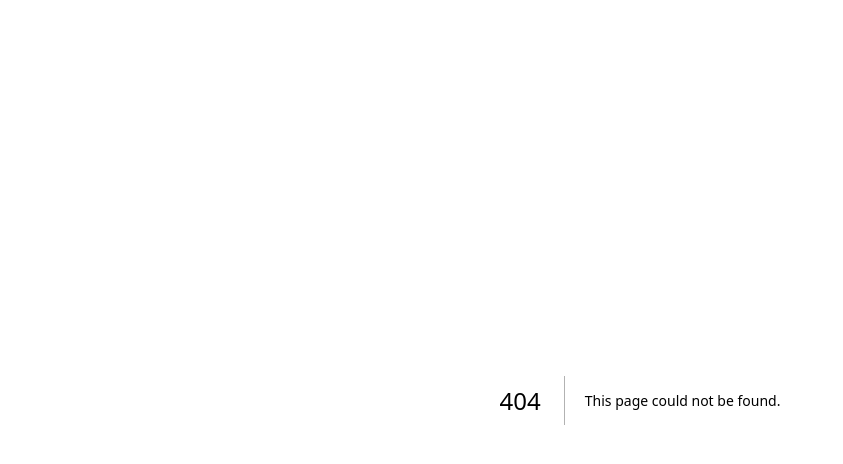
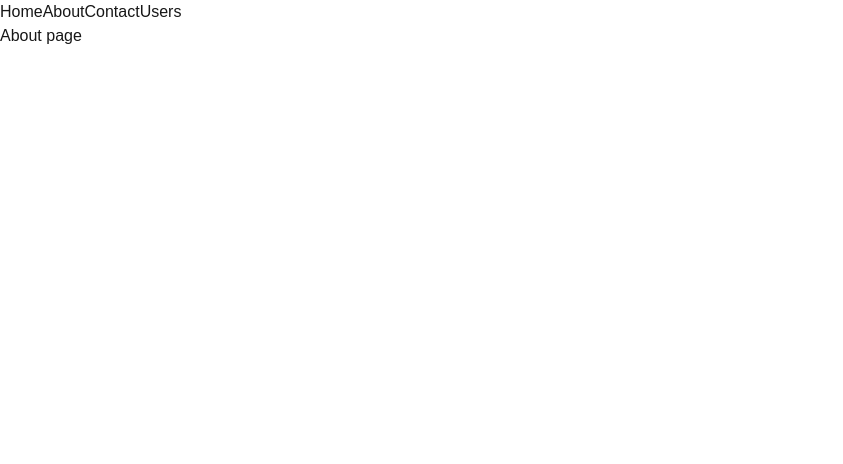
Before and after one commit to amandhimalsha/nextjs-clothing-store, a Next.js app: page /about in a window 1280 px wide. Before the commit this address had no page. Shown: the top 464 px of the page, without its empty margins (0-843 px from the left). Built offline with nearby package versions, Linux system fonts and the light colour scheme.

Commit message:
Initial Next.js ecommerce setup

```diff
--- /dev/null
+++ b/app/about/loading.tsx
@@ -0,0 +1,3 @@
+export default function LoadingState() {
+    return <h1>Loading...</h1>
+}
--- /dev/null
+++ b/app/about/page.tsx
@@ -0,0 +1,3 @@
+export default function About() {
+    return <div>About page </div>
+}
--- /dev/null
+++ b/app/contact/loading.tsx
@@ -0,0 +1,3 @@
+export default function LoadingState() {
+    return <h1>Loading...</h1>
+}
--- /dev/null
+++ b/app/contact/page.tsx
@@ -0,0 +1,3 @@
+export default function contact() {
+    return <div>contact page </div>
+}
--- a/app/layout.tsx
+++ b/app/layout.tsx
@@ -1,6 +1,7 @@
 import type { Metadata } from "next";
 import { Geist, Geist_Mono } from "next/font/google";
 import "./globals.css";
+import Link from "next/link";
 
 const geistSans = Geist({
   variable: "--font-geist-sans",
@@ -27,7 +28,16 @@ export default function RootLayout({
       lang="en"
       className={`${geistSans.variable} ${geistMono.variable} h-full antialiased`}
     >
-      <body className="min-h-full flex flex-col">{children}</body>
+      <body className="min-h-full flex flex-col">
+        <div>
+        {""}
+        <Link href="/">Home</Link>
+        <Link href="/about">About</Link>
+        <Link href="/contact">Contact</Link>
+        <Link href="/users">Users</Link>
+        </div>
+        {children}
+      </body>
     </html>
   );
 }
--- /dev/null
+++ b/app/users/[userId]/page.tsx
@@ -0,0 +1,16 @@
+export default async function users() {
+     const res = await fetch("https://jsonplaceholder.typicode.com/users");
+     const users = await res.json();
+     return (
+       <div>
+         <h1>Users</h1>
+         <ul>
+           {users.map((user: { id: number; name: string }) => (
+             <li key={user.id}>
+                <h3>{user.name}</h3>
+             </li>
+           ))}
+         </ul>
+       </div>
+     );
+}
--- /dev/null
+++ b/app/users/layout.tsx
@@ -0,0 +1,8 @@
+export default function UserLayout ({children}: {children: React.ReactNode}) {
+    return (
+        <div>
+            <h1>User Layout</h1>
+            {children}
+        </div>
+    )
+}
--- /dev/null
+++ b/app/users/page.tsx
@@ -0,0 +1,16 @@
+export default async function users() {
+     const res = await fetch("https://jsonplaceholder.typicode.com/users");
+     const users = await res.json();
+     return (
+       <div>
+         <h1>Users</h1>
+         <ul>
+           {users.map((user: { id: number; name: string }) => (
+             <li key={user.id}>
+                <h3>{user.name}</h3>
+             </li>
+           ))}
+         </ul>
+       </div>
+     );
+}
```
Also changed, not shown: 1 other file (tests, documents, lock files or other folders).
